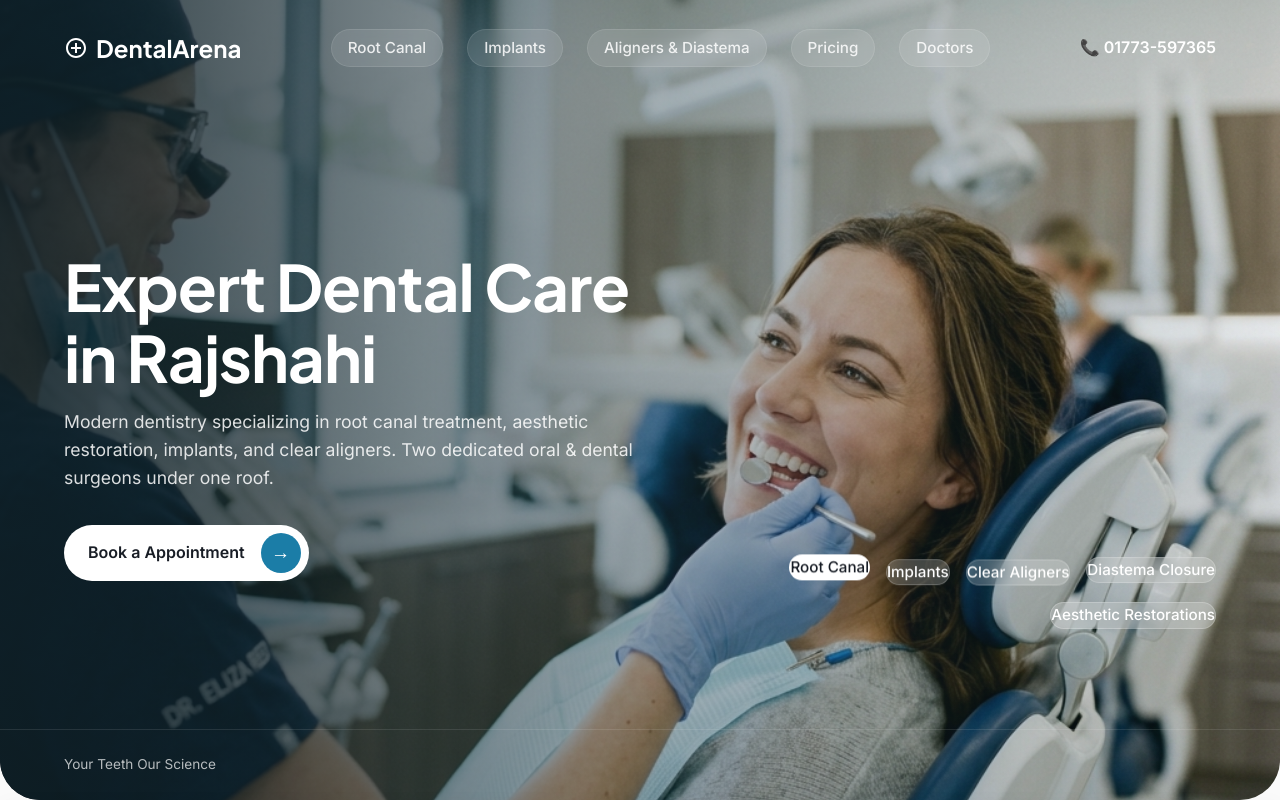
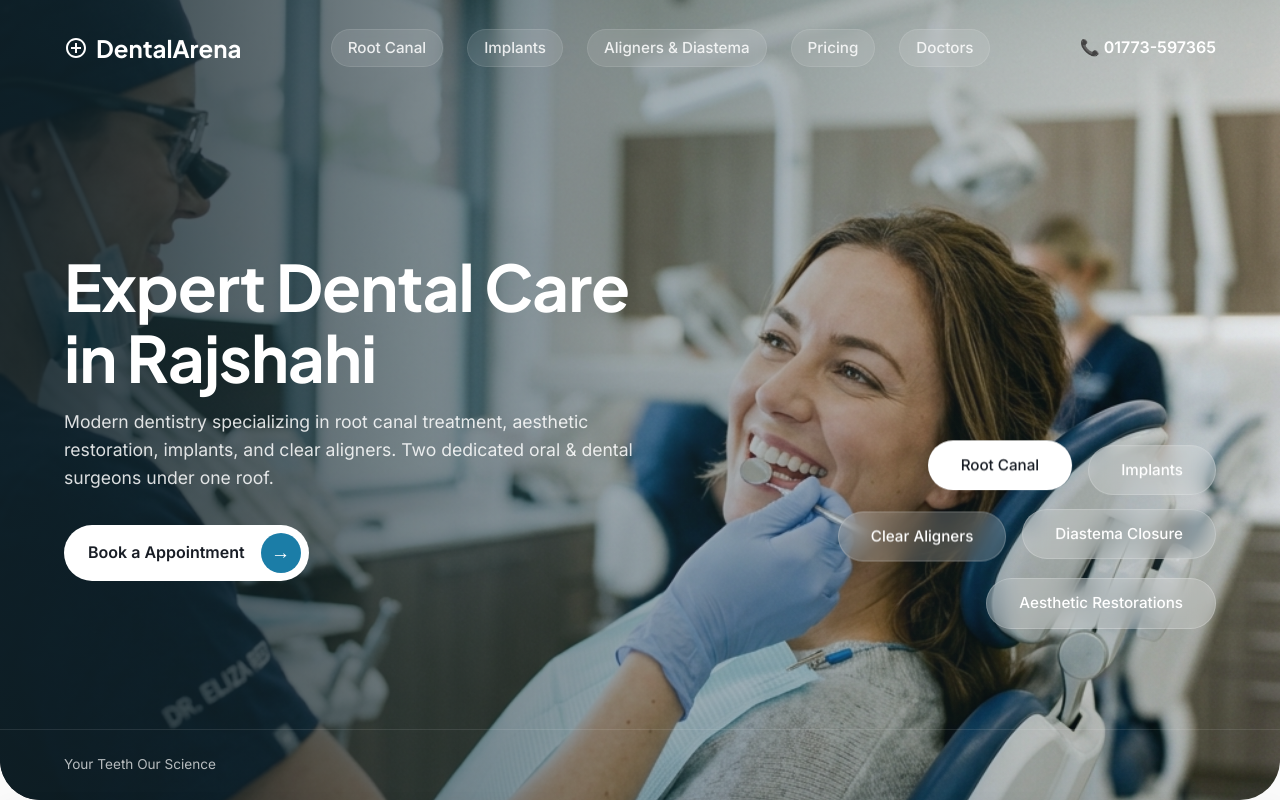
Before and after one commit to farad-alam/DentalArena, a Next.js app: page / in a window 1280 px wide. Shown: the top 802 px of the page. Built offline with nearby package versions, Linux system fonts and the light colour scheme.

Commit message:
style: increase horizontal padding on hero tags

```diff
--- a/src/app/page.module.css
+++ b/src/app/page.module.css
@@ -142,7 +142,7 @@
   -webkit-backdrop-filter: blur(12px);
   border: 1px solid rgba(255, 255, 255, 0.2);
   color: var(--color-white);
-  padding: var(--spacing-3) var(--spacing-5);
+  padding: 12px 32px;
   border-radius: 50px;
   font-size: 0.95rem;
   font-weight: 500;
```
